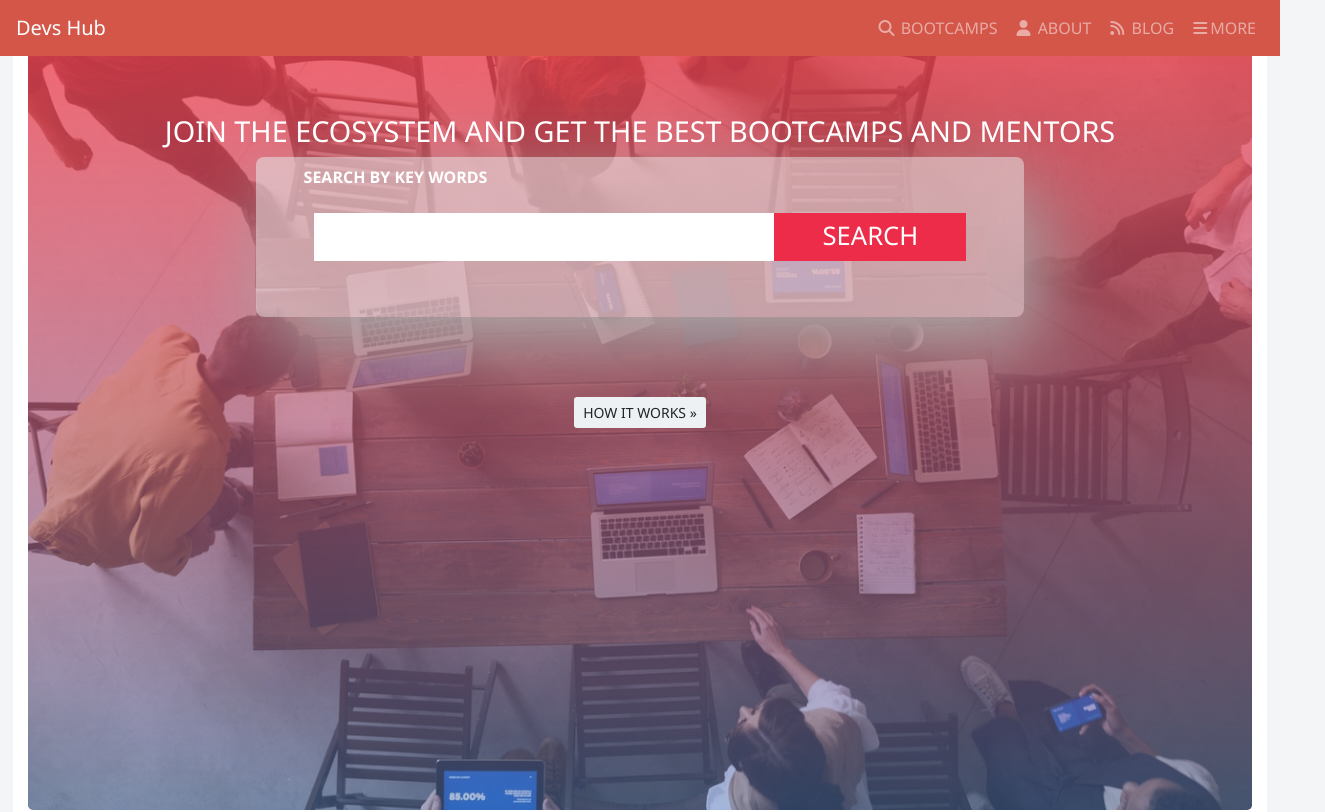
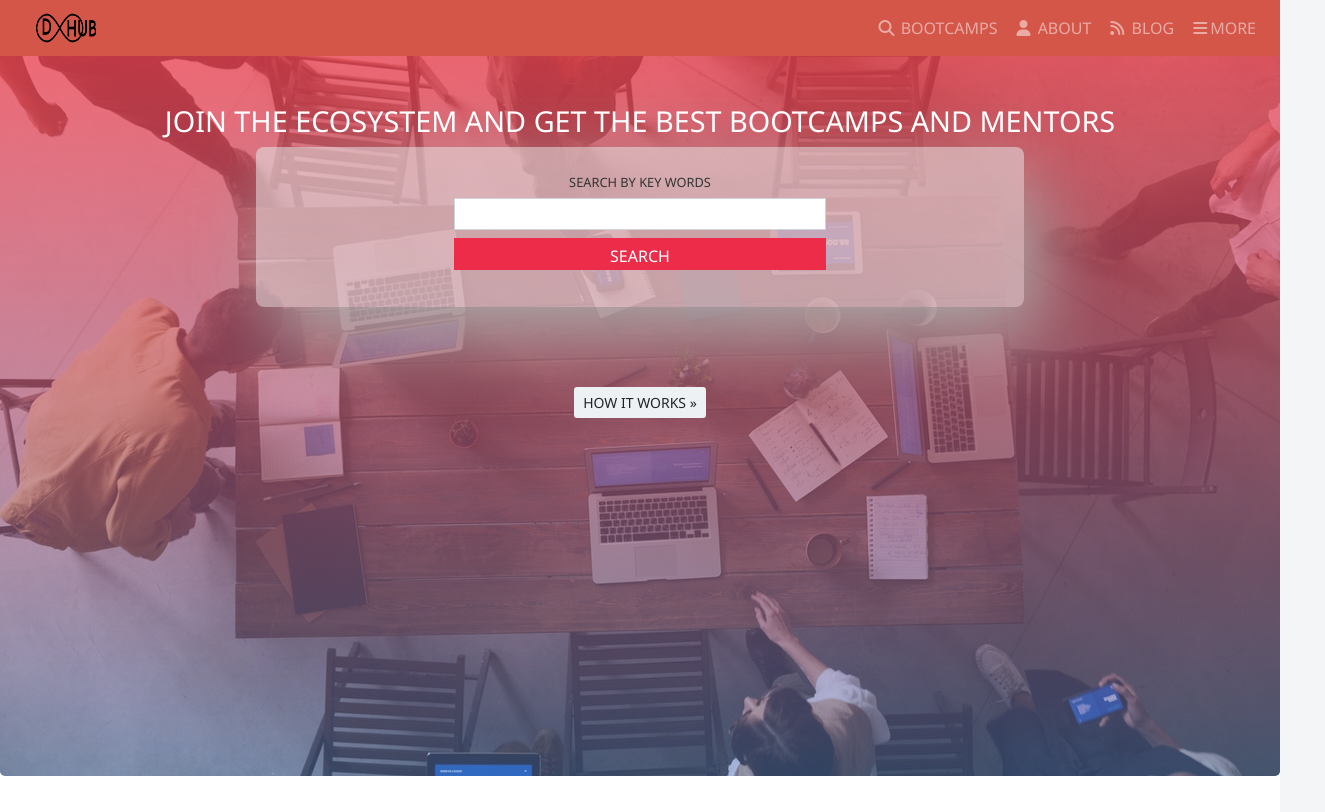
Before and after one commit to uimarshall/html-css-capstone-project, a plain HTML site: page index.html in a window 1280 px wide. Shown: the top 812 px of the page, 1325 px wide, since content can reach past the window. Drawn offline with nearby package versions, Linux system fonts and the light colour scheme.

Commit message:
Refactor the navbar. The navbar was refactored to include icons and display differently on different screen sizes

```diff
--- a/css/style.css
+++ b/css/style.css
@@ -1,13 +1,19 @@
 /* Globals */
 body {
-  padding-top: 50px;
-  padding-bottom: 20px;
 	font-family: "Segoe UI", Tahoma, Geneva, Verdana, sans-serif;
+	overflow-x: hidden;
+}
+ul,
+li {
+	padding: 0;
+	margin: 0;
 }
 
 .container-fluid {
 	background-color: white;
-  width: 98%;
+	padding-left: 0;
+	padding-right: 0;
+	border-radius: 0;
 }
 
 .bg-orange {
@@ -61,8 +67,7 @@ body {
 }
 
 .jumbotron {
-  background:
-    linear-gradient(rgba(241, 70, 84, 0.8), rgba(94, 129, 190, 0.5)),
+	background: linear-gradient(rgba(241, 70, 84, 0.8), rgba(94, 129, 190, 0.5)),
 		url("../images/bg-img-2.jpg") center no-repeat;
 	background-size: cover;
 	text-align: center;
@@ -76,6 +81,10 @@ body {
 .container {
 	position: relative;
 }
+.nav-brand img {
+	width: 100px;
+	height: 40px;
+}
 
 .container span {
 	position: absolute;
@@ -88,11 +97,13 @@ body {
 	font-size: 1.8rem;
 }
 
-.search-form {
+.form-wrapper {
 	width: 60vw;
 	height: 20vh;
 	margin: 0 auto;
 	display: flex;
+	flex-direction: column;
+	flex-wrap: wrap;
 	justify-content: center;
 	align-items: center;
 	background-color: rgba(225, 225, 225, 0.6);
@@ -101,21 +112,26 @@ body {
 	box-shadow: 1rem 2rem 5rem #aaa;
 }
 
-.search-form input {
-  font-size: 1.6rem;
-  border: none;
-  height: 3rem;
+.form-wrapper h1 {
+	font-size: 1rem;
+	color: #333;
 }
 
-.search-form input[type="text"] {
-  width: 60%;
+body .form-control:nth-child(1) {
+	font-size: 1rem;
+	border-radius: 0;
+	height: 2rem;
+	width: 29vw;
 }
 
-.search-form input[type="submit"] {
-  width: 25%;
+.btn-primary {
+	width: 8vw;
+	height: 2rem;
 	text-transform: uppercase;
 	background-color: #ed2c49;
 	color: #fff;
+	border-radius: 0;
+	border-width: 0;
 }
 
 /* SERVICES */
@@ -256,6 +272,47 @@ body {
 		width: 100%;
 		margin: 0 auto;
 	}
+	.d-xs-none {
+		display: none;
+	}
+	.mobile {
+		display: flex;
+		flex-direction: column;
+	}
+	.mobile-nav {
+		order: 1;
+	}
+	.mobile-nav li {
+		list-style-type: none;
+	}
+	.jumbotron {
+		min-height: calc(100vh - 64px);
+	}
+	.form-wrapper h1 {
+		font-size: 0.8rem;
+		color: #333;
+	}
+	.form-inline {
+		display: block;
+		width: 100%;
+	}
+	.form-control:nth-child(1) {
+		font-size: 1rem;
+		border-radius: 0;
+		height: 2rem;
+		width: 29vw;
+		margin: 0 auto;
+	}
+
+	.btn-primary {
+		width: 29vw;
+		height: 2rem;
+		text-transform: uppercase;
+		background-color: #ed2c49;
+		color: #fff;
+		border-radius: 0;
+		border-width: 0;
+	}
 
 	.footer-nav {
 		width: 100%;
@@ -307,6 +364,20 @@ body {
 		background-color: #fff;
 	}
 
+	.mobile {
+		display: flex !important;
+		justify-content: space-between;
+	}
+	.mobile-nav {
+		order: 0;
+	}
+	.mobile-nav li {
+		list-style-type: none;
+	}
+	.jumbotron {
+		min-height: calc(100vh - 64px);
+	}
+
 	.footer-nav {
 		width: 100%;
 		margin: 0 auto;
@@ -326,6 +397,15 @@ body {
 
 /* Medium devices (tablets, 768px and up) */
 @media (min-width: 768px) {
+	.mobile {
+		display: flex;
+		flex-direction: row;
+		justify-content: space-between;
+	}
+
+	.mobile-nav li {
+		list-style-type: none;
+	}
 	.footer-nav {
 		width: 100%;
 		margin: 0 auto;
@@ -347,11 +427,6 @@ body {
 @media (min-width: 992px) {
 	body {
 		background: #f4f5f6;
-  }
-
-  .container-fluid {
-    background-color: white;
-    width: 98%;
 	}
 
 	.footer-nav {
--- a/index.html
+++ b/index.html
@@ -26,21 +26,44 @@
 	</head>
 
 	<body id="main">
-		<nav class="navbar navbar-expand-md navbar-dark fixed-top bg-orange">
-			<a class="navbar-brand" href="#main">Devs Hub</a>
-			<button
-				class="navbar-toggler"
-				type="button"
-				data-toggle="collapse"
-				data-target="#navbarsExampleDefault"
-				aria-controls="navbarsExampleDefault"
-				aria-expanded="false"
-				aria-label="Toggle navigation"
-			>
-				<span class="navbar-toggler-icon"></span>
-			</button>
-
-			<div class="collapse navbar-collapse" id="navbarsExampleDefault">
+		<nav class="mobile d-sm-block d-md-block d-lg-none mb-0 bg-orange">
+			<a
+				href="index.html"
+				class="nav-brand d-block text-center text-decoration-none text-white"
+				><img src="images/logo.png" alt="logo" class="img-fluid"
+			/></a>
+			<ul class="mobile-nav d-flex justify-content-between align-items-center">
+				<li class="nav-item">
+					<a class="nav-link" href="search_result.html">
+						<i class="fa fa-search fa-fw" aria-hidden="true"></i
+					></a>
+				</li>
+				<li class="nav-item">
+					<a class="nav-link" href="#"
+						><i class="fa fa-user fa-fw" aria-hidden="true"></i
+					></a>
+				</li>
+				<li class="nav-item">
+					<a class="nav-link" href="#">
+						<i class="fa fa-rss fa-fw" aria-hidden="true"></i
+					></a>
+				</li>
+				<li class="nav-item">
+					<a class="nav-link" href="#"
+						><i class="fa fa-bars fa-fw" aria-hidden="true"></i
+					></a>
+				</li>
+			</ul>
+		</nav>
+		<nav
+			class="navbar navbar-expand-lg navbar-dark fixed-top bg-orange d-xs-none d-sm-none d-md-none d-lg-block"
+		>
+			<div class="d-flex justify-content-between">
+				<a
+					href="#main"
+					class="nav-brand d-block text-center text-decoration-none text-white"
+					><img src="images/logo.png" alt="logo" class="img-fluid"
+				/></a>
 				<ul class="navbar-nav ml-auto">
 					<li class="nav-item">
 						<a class="nav-link" href="search_result.html">
@@ -66,7 +89,7 @@
 			</div>
 		</nav>
 
-		<main class="container-fluid mx-auto">
+		<main class="container-fluid">
 			<!-- Main jumbotron for a primary marketing message or call to action -->
 			<div class="jumbotron">
 				<div class="container">
@@ -75,15 +98,18 @@
 					>
 						join the ecosystem and get the best bootcamps and mentors
 					</h2>
-					<span>search by key words</span>
-					<form class="search-form form-inline">
-						<input type="text" class="d-sm-block d-md-inline" />
-						<input
-							type="submit"
-							value="Search"
-							class="d-sm-block d-md-inline"
-						/>
-					</form>
+					<div class="form-wrapper w-sm-50">
+						<h1 class="text-left">search by key words</h1>
+						<form class="form-inline">
+							<div class="form-group mb-2">
+								<input type="text" class="form-control search-form" />
+							</div>
+							<button type="submit" class="btn btn-primary btn-sm-block mb-2">
+								search
+							</button>
+						</form>
+					</div>
+
 					<p>
 						<a class="btn bg-gray btn-sm" href="#services" role="button"
 							>how it works &raquo;</a
```
Also changed, not shown: details.html (+2 -2 lines), images/logo.png (added). Lines whose indentation alone changed are shown as unchanged.
